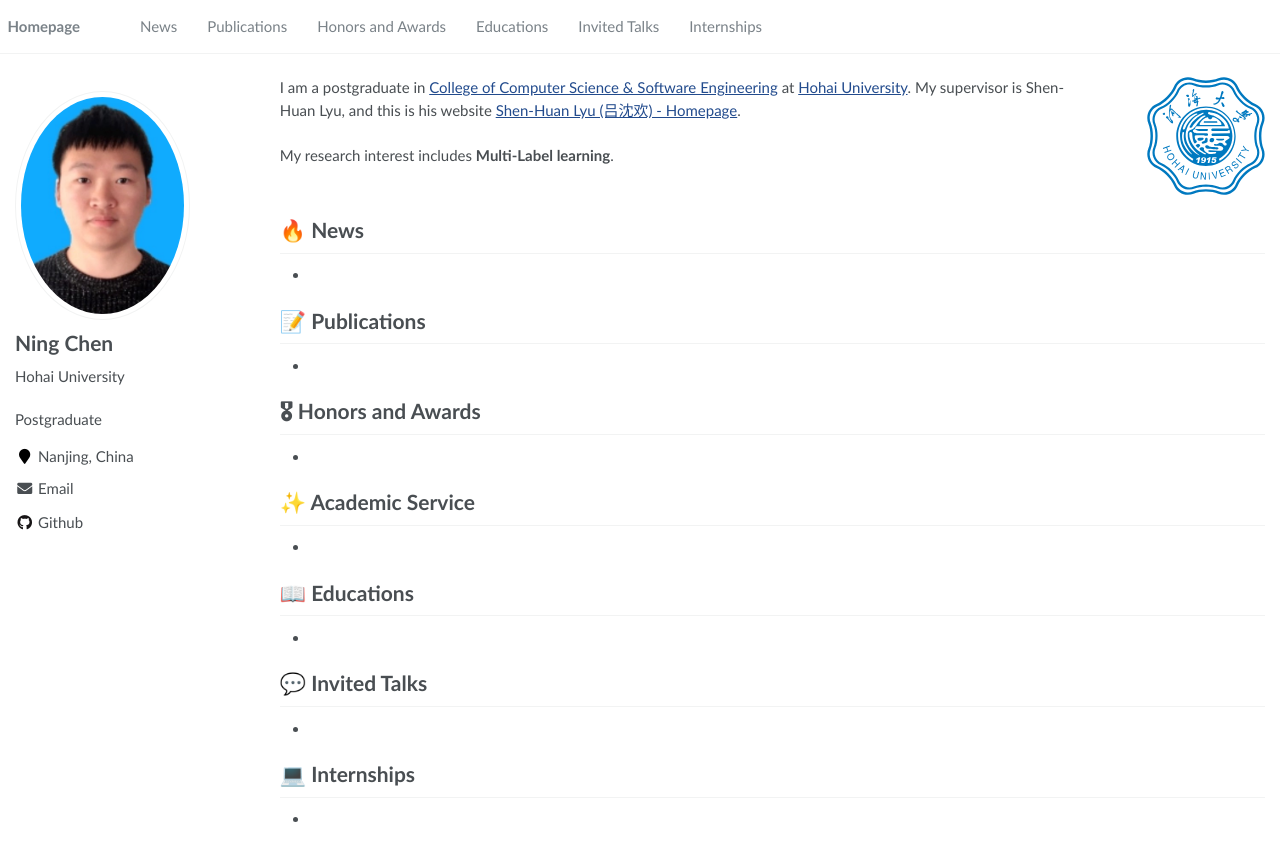
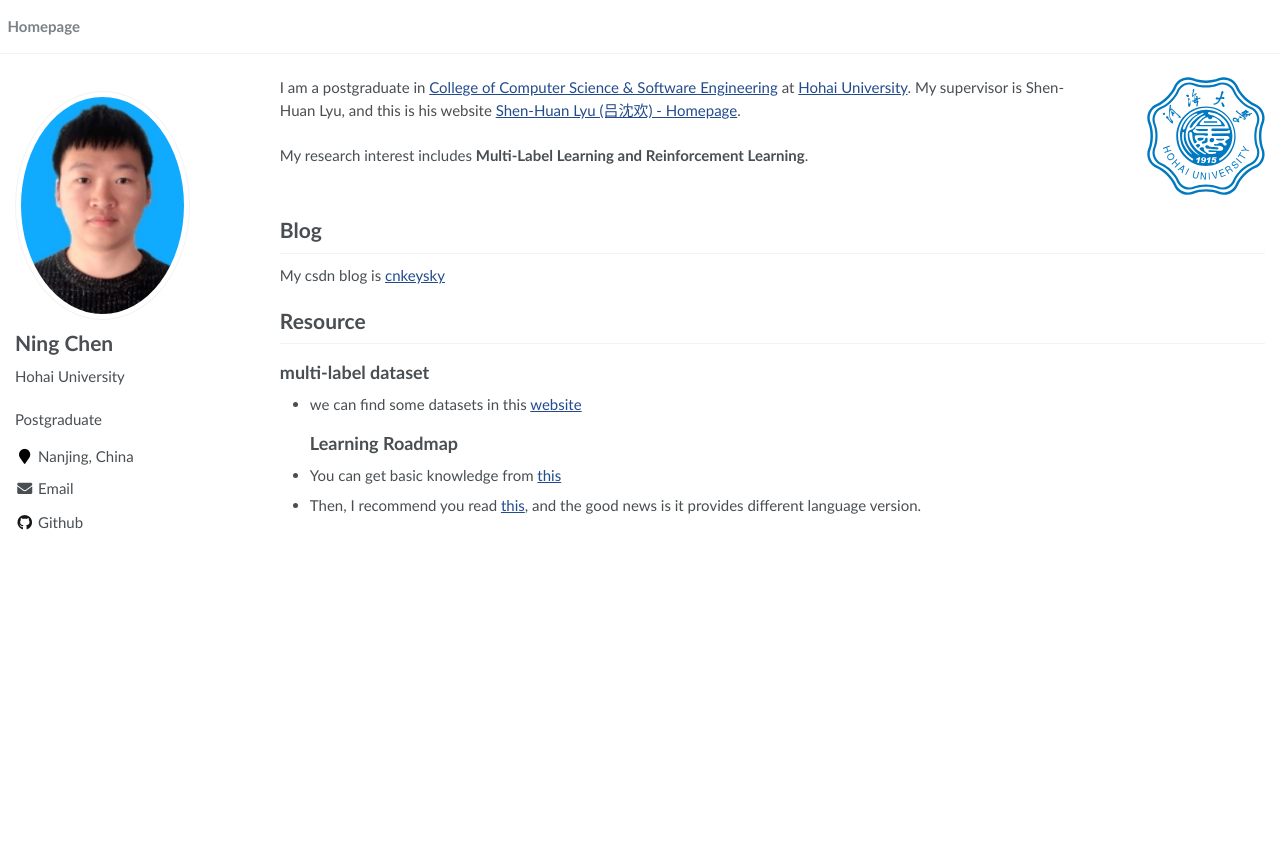
Before and after one commit to cnkeysky/cnkeysky.github.io, a Jekyll site: the page built from _pages/about.md, in a window 1280 px wide and 943 px high. Shown: the top 861 px of the window. Built offline with Jekyll 4.4.1, drawn with Linux system fonts in a browser that asks for light colours.

Commit message:
更新内容

```diff
--- a/_includes/masthead.html
+++ b/_includes/masthead.html
@@ -2,7 +2,7 @@
   <div class="masthead__inner-wrap">
     <div class="masthead__menu">
       <nav id="site-nav" class="greedy-nav">
-        <button><div class="navicon"></div></button>
+        <button title=""><div class="navicon"></div></button>
         <ul class="visible-links">
           <li class="masthead__menu-item masthead__menu-item--lg masthead__menu-home-item"><a href="#about-me">Homepage</a></li>
           {% for link in site.data.navigation.main %}
--- a/_pages/about.md
+++ b/_pages/about.md
@@ -36,7 +36,7 @@ redirect_from:
     <div class="container">
         <div class="text">
             <p>I am a postgraduate  in <a href='https://cies.hhu.edu.cn/'>College of Computer Science & Software Engineering</a> at <a href='https://www.hhu.edu.cn/'>Hohai University</a>. My supervisor is Shen-Huan Lyu, and this is his website <a href="https://lyushenhuan.github.io/">Shen-Huan Lyu (吕沈欢) - Homepage</a>. <br><br>
-              My research interest includes <b>Multi-Label learning</b>.<br><br>
+              My research interest includes <b>Multi-Label Learning and Reinforcement Learning</b>.<br><br>
               </p>
         </div>
         <div class="image">
@@ -46,7 +46,7 @@ redirect_from:
 </body>
 
 
-# 🔥 News
+<!--# 🔥 News
 -
 
 
@@ -68,6 +68,13 @@ redirect_from:
 
 # 💻 Internships
 -
-
-
+-->
+# Blog
+My csdn blog is <a href='https://blog.csdn.net/cnkeysky'>cnkeysky</a>
+# Resource
+## multi-label dataset
+- we can find some datasets in this <a href='https://mulan.sourceforge.net/datasets-mlc.html'>website</a>
+## Learning Roadmap
+- You can get basic knowledge from <a href='https://github.com/Visualize-ML'>this</a>
+- Then, I recommend you read <a href='https://d2l.ai/'>this</a>, and the good news is it provides different language version.
 <br><br><br><br>
```
Also changed, not shown: _data/navigation.yml (+12 -12 lines).
